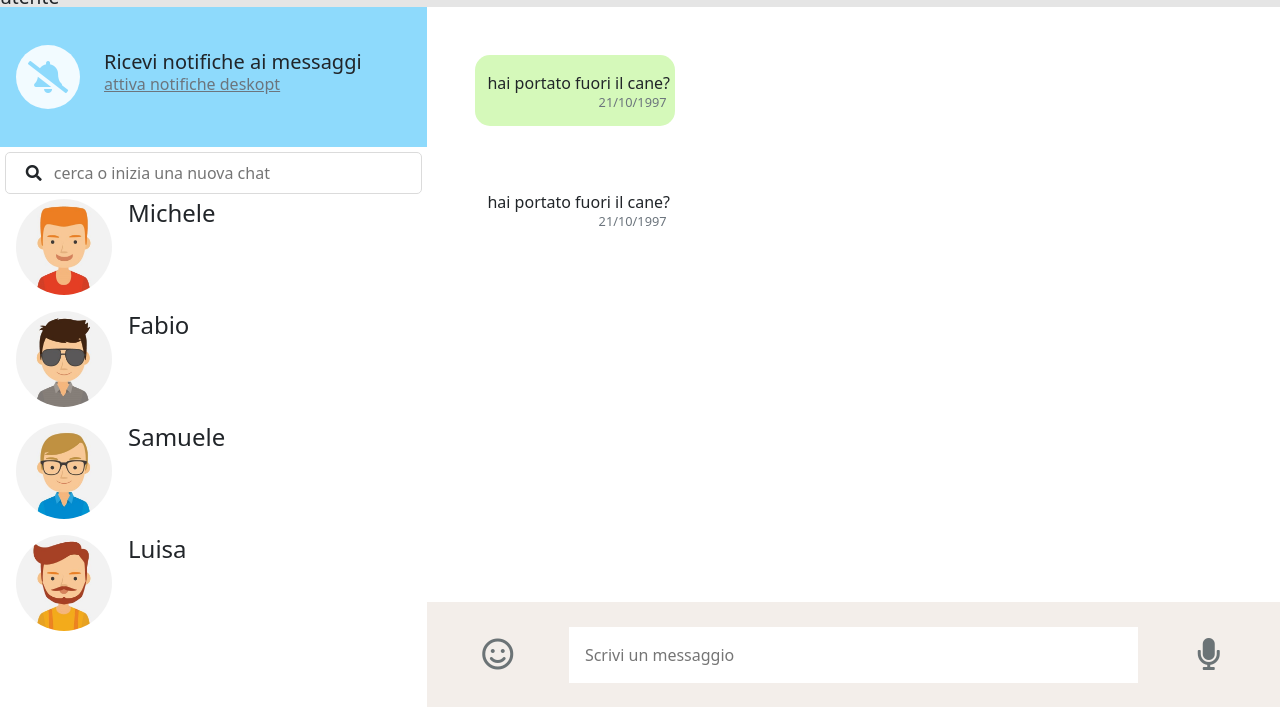
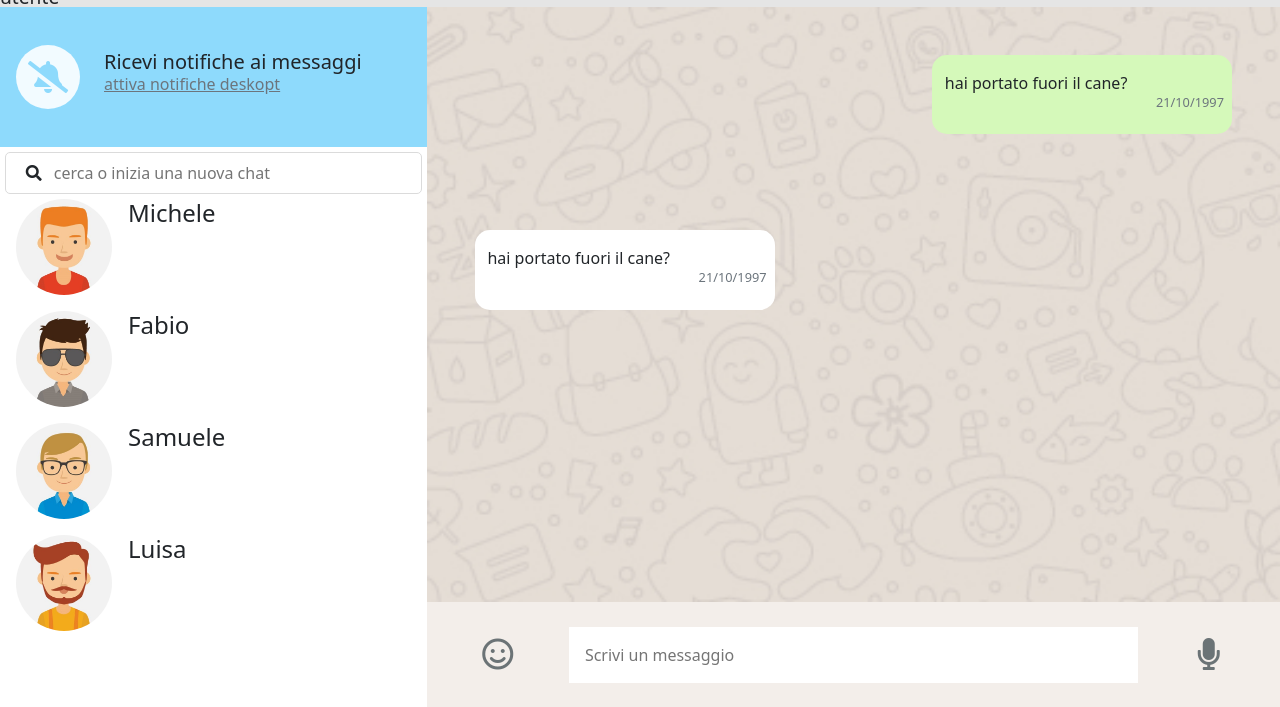
Before and after one commit to pater97/vue-boolzapp, a plain HTML site: page millestone 1/index.html in a window 1280 px wide. Shown: the part 93-800 px from the top of the page. Drawn offline with nearby package versions, Linux system fonts and the light colour scheme.

Commit message:
fixed:millestone 1 completa

```diff
--- a/millestone 1/assets/css/style.css
+++ b/millestone 1/assets/css/style.css
@@ -77,9 +77,10 @@ main{
 /* main_right **************************************************/
 .space_chat{
     height: 85%;
-    background-image: url("./assets/img/mine.jpg");
+    background-image: url("../img/mine.jpg");
     background-repeat: no-repeat;
     background-size: cover;
+    overflow-y: auto;
 }
 .input_chat{
     height: 15%;
@@ -107,13 +108,14 @@ main{
 /* messaggi in chat  */
 .user_message{
     background-color: #D5F9BA;
+    align-self: end;
 }
 .answer_message{
     background-color: white;
 }
 .user_message ,.answer_message{
     margin: 3rem;
-    width: 200px;
+    width: 300px;
     border-radius: 15px;
 }
 
--- a/millestone 1/index.html
+++ b/millestone 1/index.html
@@ -70,7 +70,7 @@
             <!-- /contenitore sinistro -->
             <section class="main_right col-8 d-flex flex-column">
                 <!-- contenitore chat principale -->
-                <div class="space_chat">
+                <div class="space_chat d-flex flex-column">
                     <div class="user_message">
                         <p>hai portato fuori il cane?</p>
                         <h6 class="text-muted">21/10/1997</h6>
```
